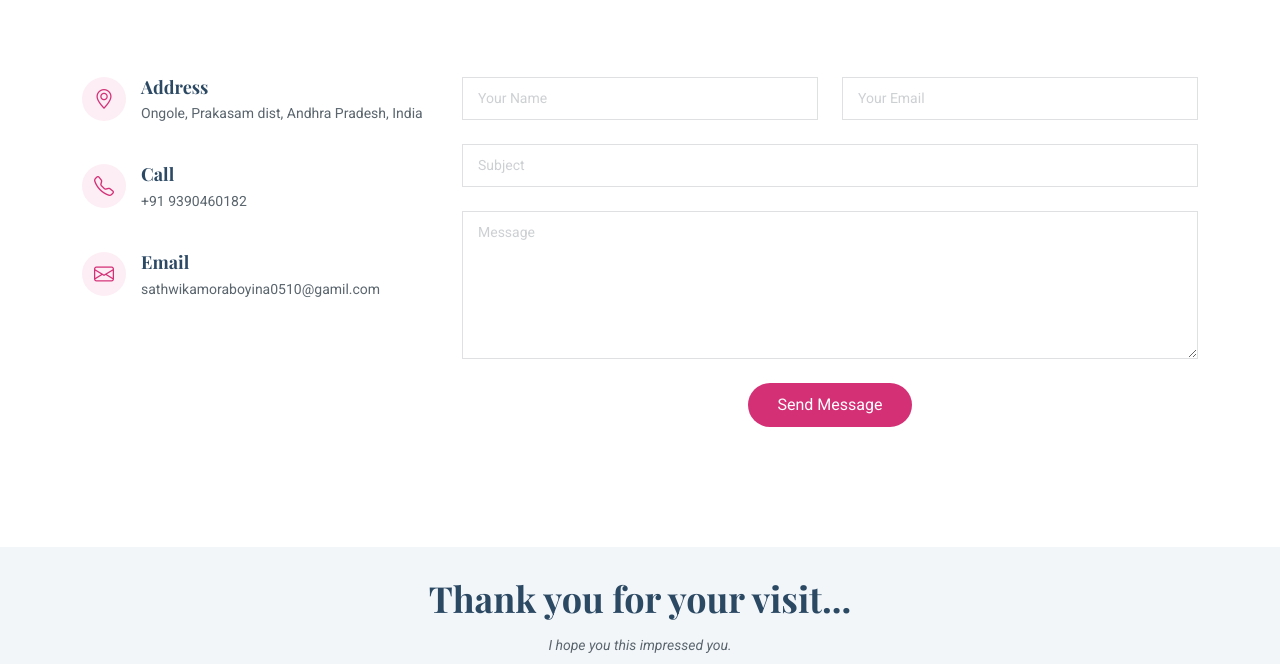
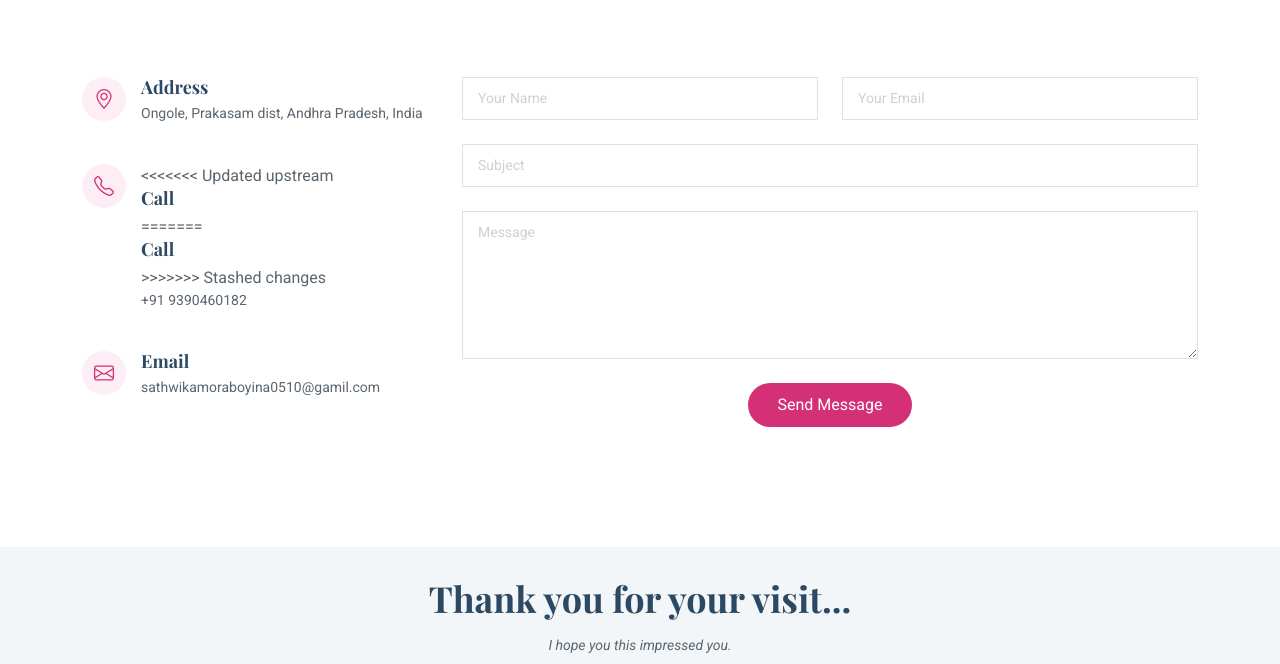
Before and after one commit to SathwikaMoraboyina/My-Resume, a plain HTML site: page index.html in a window 1280 px wide. Shown: the part 4617-5281 px from the top of the page. Drawn offline with nearby package versions, Linux system fonts and the light colour scheme; a web font is replaced by a local one.

Commit message:
US  removed

```diff
--- a/index.html
+++ b/index.html
@@ -334,7 +334,11 @@ With a solid educational background in MPC (Mathematics, Physics, and Chemistry)
             <div class="info-item d-flex" data-aos="fade-up" data-aos-delay="300">
               <i class="bi bi-telephone flex-shrink-0"></i>
               <div>
+<<<<<<< Updated upstream
                 <h3>Call</h3>
+=======
+                <h3>Call </h3>
+>>>>>>> Stashed changes
                 <p>+91 9390460182</p>
               </div>
             </div><!-- End Info Item -->
```
